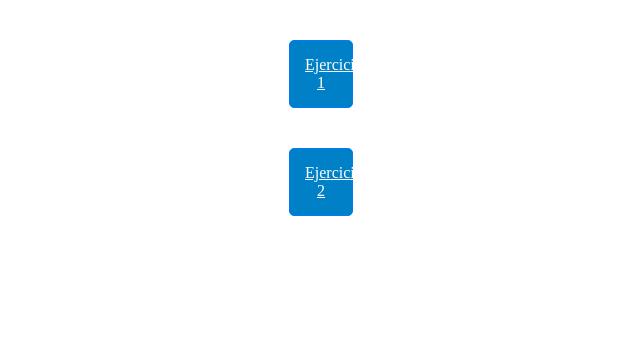
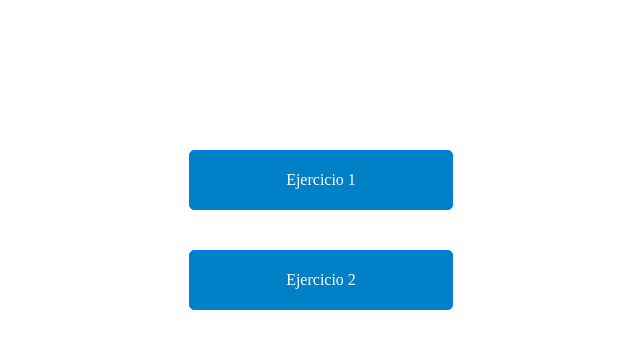
Before and after one commit to EmilioRoblesL/Evaluacion3, a Flask app: page / in a window 1280 px wide. Shown: the top 349 px of the page, without its empty margins (319-959 px from the left). Run offline with Flask 3, Linux system fonts and the light colour scheme.

Commit message:
Modificación de pagina principal index.html con css incorporado en style del html

```diff
--- a/templates/index.html
+++ b/templates/index.html
@@ -9,18 +9,24 @@
             background-color: #fff;
         }
 
+        .menu-container {
+            margin-top: 150px;
+        }
+
         .ejercicio1,
         .ejercicio2 {
-            margin: 40px 600px;
+            margin-bottom: 10px;
+            margin : 40px 500px;
         }
 
         a {
             background-color: rgb(0, 128, 199);
             color: white;
             display: block;
-            padding: 15px;
+            padding: 20px;
             border: 1px solid #007bff;
             border-radius: 5px;
+            text-decoration: none;
         }
 
         a:hover {
@@ -30,11 +36,13 @@
     </style>
 </head>
 <body>
+    <div class="menu-container">
         <form class="ejercicio1">
             <a href="{{ url_for('ejercicio1') }}">Ejercicio 1</a>
         </form>
         <form class="ejercicio2">
             <a href="{{ url_for('ejercicio2') }}">Ejercicio 2</a>
         </form>
+    </div>
 </body>
 </html>
```
Lines whose indentation alone changed are shown as unchanged.
